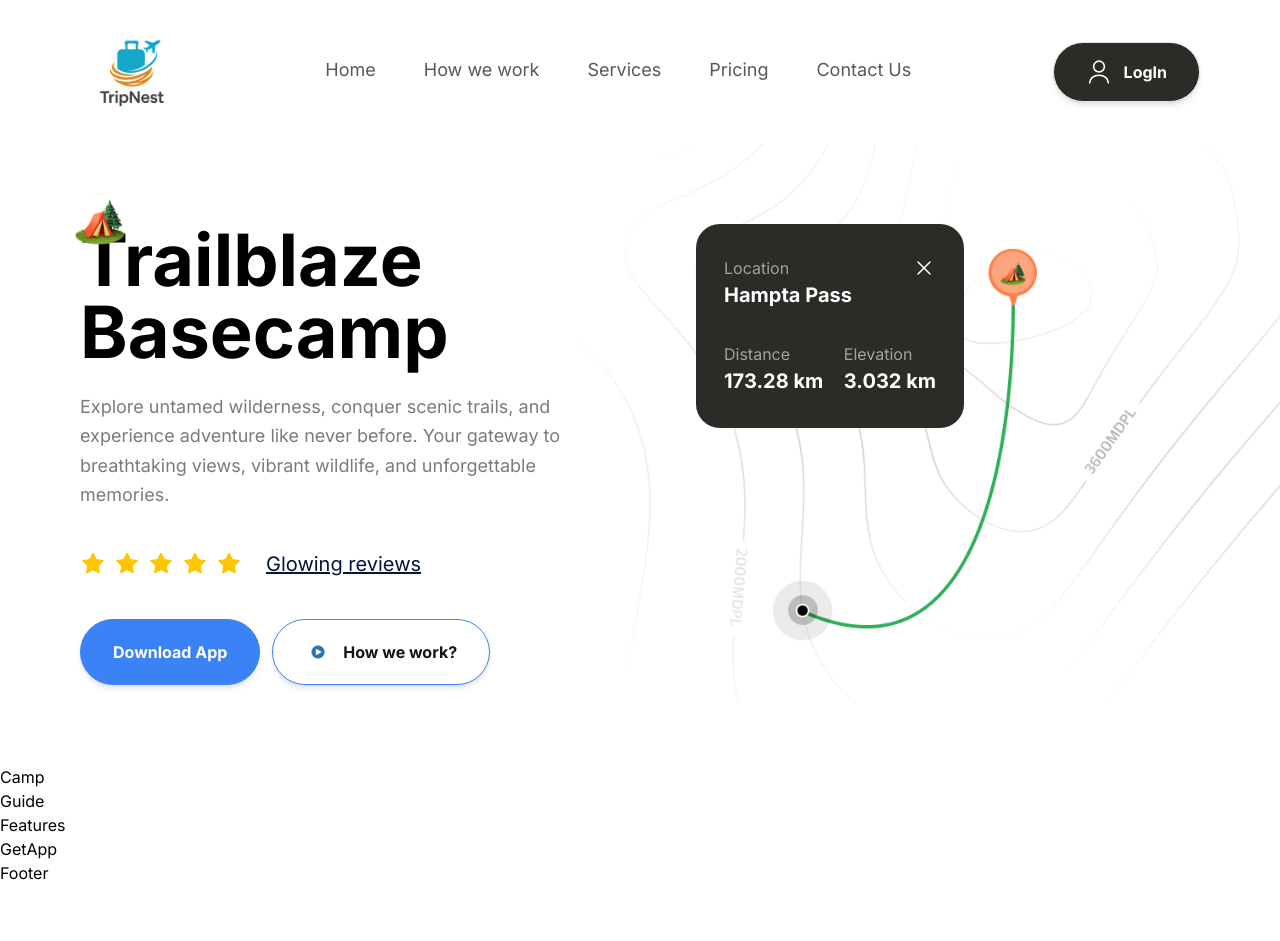
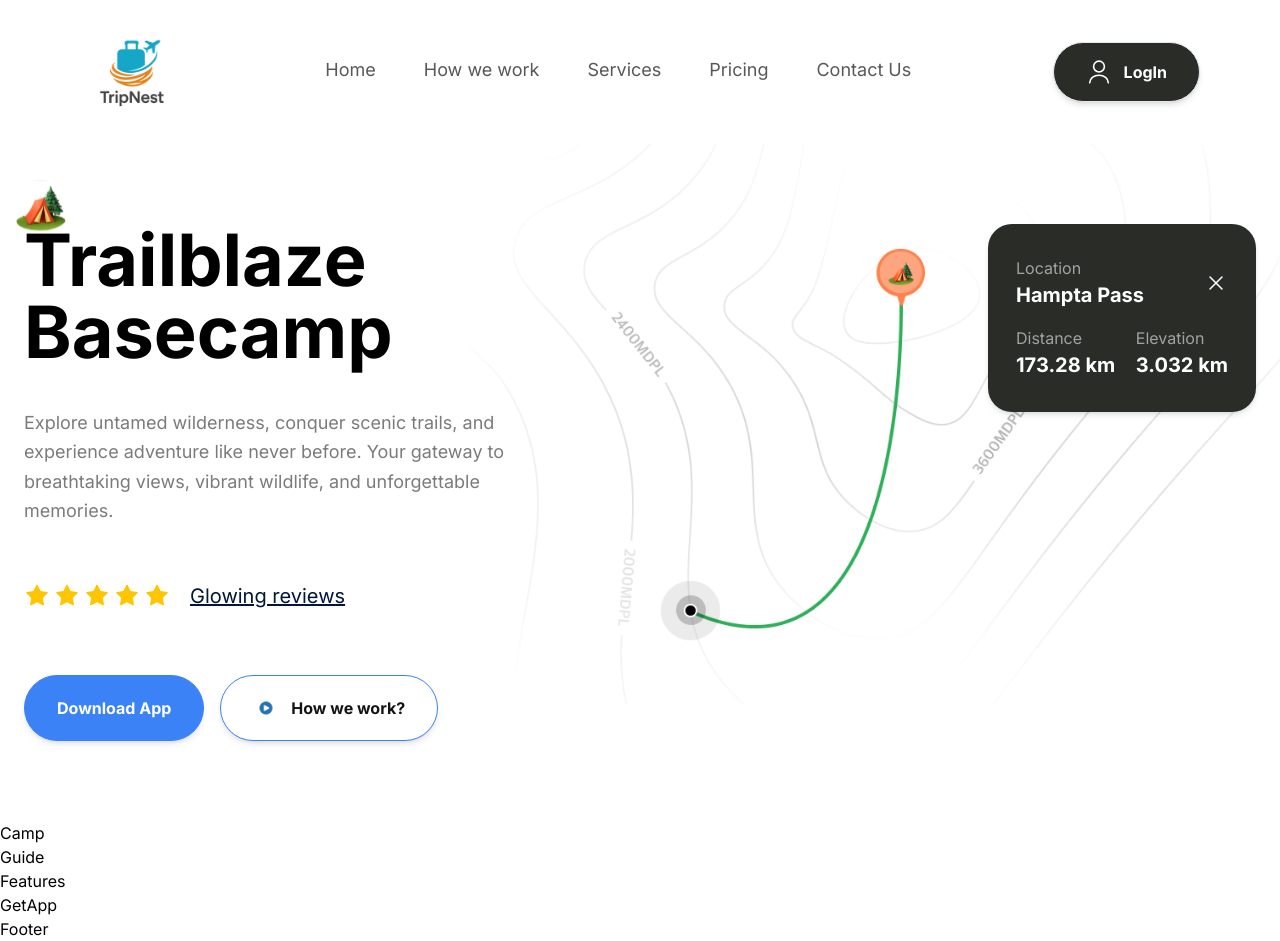
Before and after one commit to architaagr25/TravelNest, a Next.js app: page / in a window 1280 px wide. Before the commit the page ends 885 px from the top, so only its background shows below. Built offline with nearby package versions, Linux system fonts and the light colour scheme.

Commit message:
Hero section modified

```diff
--- a/app/globals.css
+++ b/app/globals.css
@@ -16,7 +16,7 @@ body {
 
 @layer utilities {
    .animate-bounce-slow {
-    animation: bounce 3s infinite;
+    animation: bounce 1s infinite;
   }
   .btn_white {
     @apply  border-white bg-white px-8 py-3 text-green-50
--- a/components/Hero.tsx
+++ b/components/Hero.tsx
@@ -4,33 +4,35 @@ import Button from './Button'
 
 const Hero = () => {
   return (
-    <section className="max-container flex flex-col padding-container gap-14 sm:gap-20 md:gap-28 py-10 pb-32 lg:py-20 xl:flex-row">
+    <section className="relative max-container px-6 py-10 pb-32 lg:py-20 xl:flex xl:items-start xl:gap-16">
 
       {/* Background Map */}
-      <div className="hero-map" />
+      <div className="absolute inset-0 -z-10 hero-map" />
 
-      {/* Left Content */}
-      <div className="relative z-20 flex flex-1 flex-col xl:w-1/2">
+      {/* Left Side Content */}
+      <div className="z-10 flex-1 flex flex-col gap-8 xl:max-w-[50%]">
+        <div className="relative mb-2">
           <Image
             src="/camp.svg"
             alt="camp"
             width={50}
             height={50}
-          className="absolute left-[-5px] top-[-30px] w-10 lg:w-[50px] animate-bounce-slow"
+            className="absolute -left-2 -top-8 w-10 lg:w-[50px] animate-bounce"
+            style={{ animationDuration: '3s' }}
           />
-
           <h1 className="text-4xl sm:text-5xl lg:text-7xl font-bold leading-tight transition-colors duration-300 hover:text-green-80">
             Trailblaze Basecamp
           </h1>
+        </div>
 
-        <p className="regular-18 mt-6 text-gray-30 xl:max-w-[520px] leading-relaxed">
+        <p className="regular-18 text-gray-30 leading-relaxed xl:max-w-[520px]">
           Explore untamed wilderness, conquer scenic trails, and experience adventure like never before.
           Your gateway to breathtaking views, vibrant wildlife, and unforgettable memories.
         </p>
 
-        {/* Review Stars */}
-        <div className="my-10 flex flex-wrap gap-5 items-center">
-          <div className="flex items-center gap-2">
+        {/* Reviews */}
+        <div className="flex items-center gap-4 my-6">
+          <div className="flex gap-1">
             {Array(5).fill(1).map((_, index) => (
               <Image
                 src="/star.svg"
@@ -43,12 +45,12 @@ const Hero = () => {
             ))}
           </div>
           <p className="bold-16 lg:bold-20 text-blue-70">
-            <span className="regular-16 lg:regular-20 ml-1 underline">Glowing reviews</span>
+            <span className="regular-16 lg:regular-20 underline ml-1">Glowing reviews</span>
           </p>
         </div>
 
-        {/* Action Buttons */}
-        <div className="flex flex-col w-full gap-3 sm:flex-row">
+        {/* Buttons */}
+        <div className="flex flex-col sm:flex-row gap-4 mt-2 w-full">
           <Button
             type="button"
             title="Download App"
@@ -59,33 +61,33 @@ const Hero = () => {
             title="How we work?"
             icon="/play.png"
             variant="btn_white_text"
-
           />
         </div>
       </div>
 
       {/* Distance Card */}
-      <div className="relative flex flex-1 items-start">
-        <div className="relative z-20 flex w-full max-w-xs sm:max-w-sm md:max-w-md lg:w-[268px] flex-col gap-8 rounded-3xl bg-green-90 px-7 py-8 transition-all duration-300 ease-in-out hover:shadow-xl hover:-translate-y-2 hover:scale-[1.01]">
+      <div className="mt-16 xl:mt-0 xl:flex-1 flex justify-center xl:justify-end">
+        <div className="w-full max-w-xs sm:max-w-sm md:max-w-md lg:w-[268px] rounded-3xl bg-green-90 px-7 py-8 shadow-md transition-all duration-300 hover:shadow-xl hover:-translate-y-2 hover:scale-[1.02]">
 
-          <div className="flex flex-col">
-            <div className="flex justify-between items-center">
+          <div className="flex justify-between items-center mb-4">
+            <div>
               <p className="regular-16 text-gray-20">Location</p>
+              <p className="bold-20 text-white">Hampta Pass</p>
+            </div>
             <Image src="/close.svg" alt="close" width={24} height={24} />
-            </div>
-            <p className="bold-20 text-white">Hampta Pass</p>
           </div>
 
           <div className="flex justify-between">
-            <div className="flex flex-col">
+            <div>
               <p className="regular-16 text-gray-20">Distance</p>
               <p className="bold-20 text-white">173.28 km</p>
             </div>
-            <div className="flex flex-col">
+            <div>
               <p className="regular-16 text-gray-20">Elevation</p>
               <p className="bold-20 text-white">3.032 km</p>
             </div>
           </div>
+
         </div>
       </div>
 
```
Lines whose indentation alone changed are shown as unchanged.
